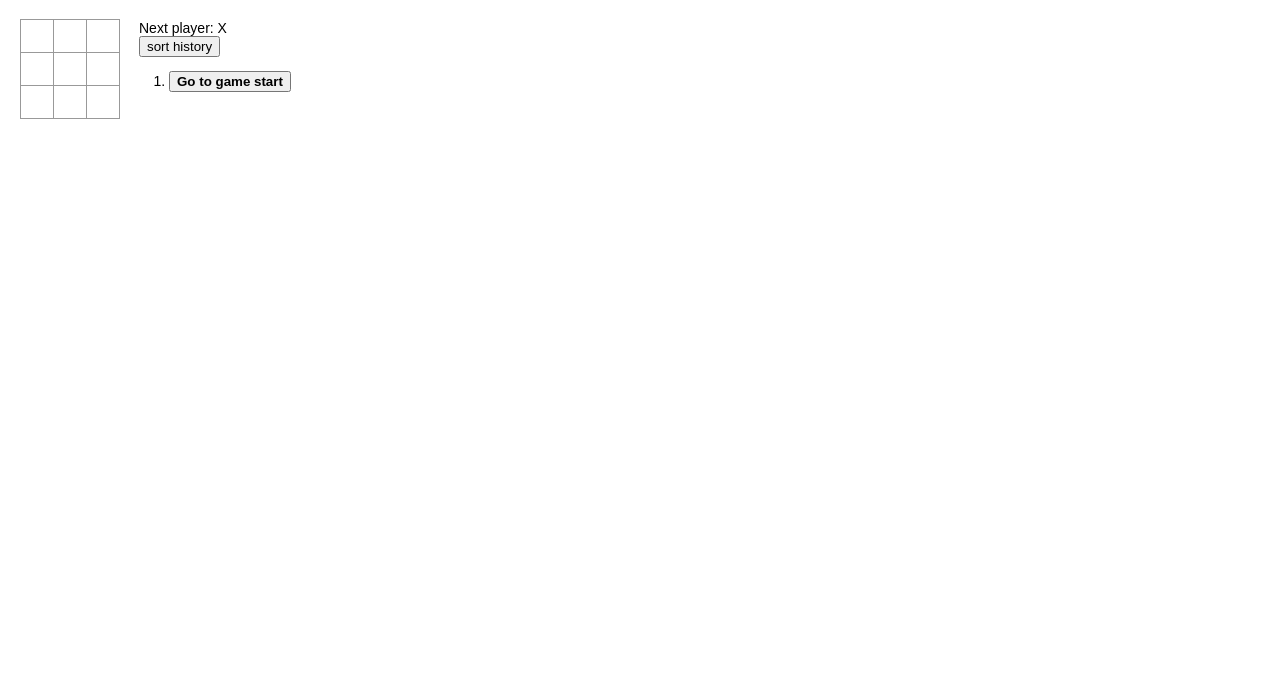
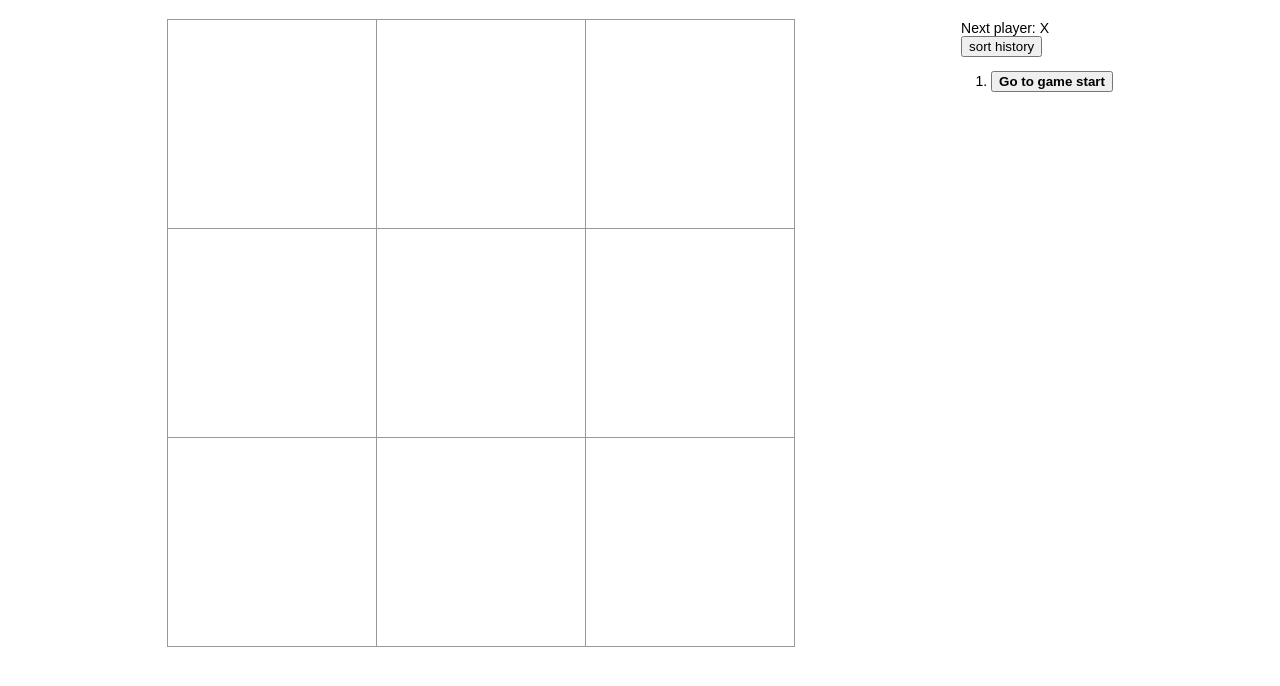
Before and after one commit to AtlasMountains/React_Tick-Tack-Toe, a React (Create React App) app: page / in a window 1280 px wide. Shown: the top 686 px of the page. Built offline with nearby package versions, Linux system fonts and the light colour scheme.

Commit message:
responsive, bigger design

```diff
--- a/src/index.css
+++ b/src/index.css
@@ -22,15 +22,15 @@ ul {
   background: #fff;
   border: 1px solid #999;
   float: left;
-  font-size: 24px;
+  font-size: 3em;
   font-weight: bold;
   line-height: 34px;
-  height: 34px;
+  height: 2em;
   margin-right: -1px;
   margin-top: -1px;
   padding: 0;
   text-align: center;
-  width: 34px;
+  width: 2em;
 }
 
 .square:focus {
@@ -43,7 +43,8 @@ ul {
 
 .game {
   display: flex;
-  flex-direction: row;
+  flex-direction: column;
+  justify-content: space-evenly;
 }
 
 .game-info {
@@ -63,3 +64,17 @@ ul {
   font-weight: bold;
   font-size: large;
 }
+
+@media screen and (min-width: 500px) {
+  .game {
+    flex-direction: row;
+  }
+}
+
+@media screen and (min-width: 1000px) {
+  .square {
+    font-size: 5em;
+    height: 3em;
+    width: 3em;
+  }
+}
```
